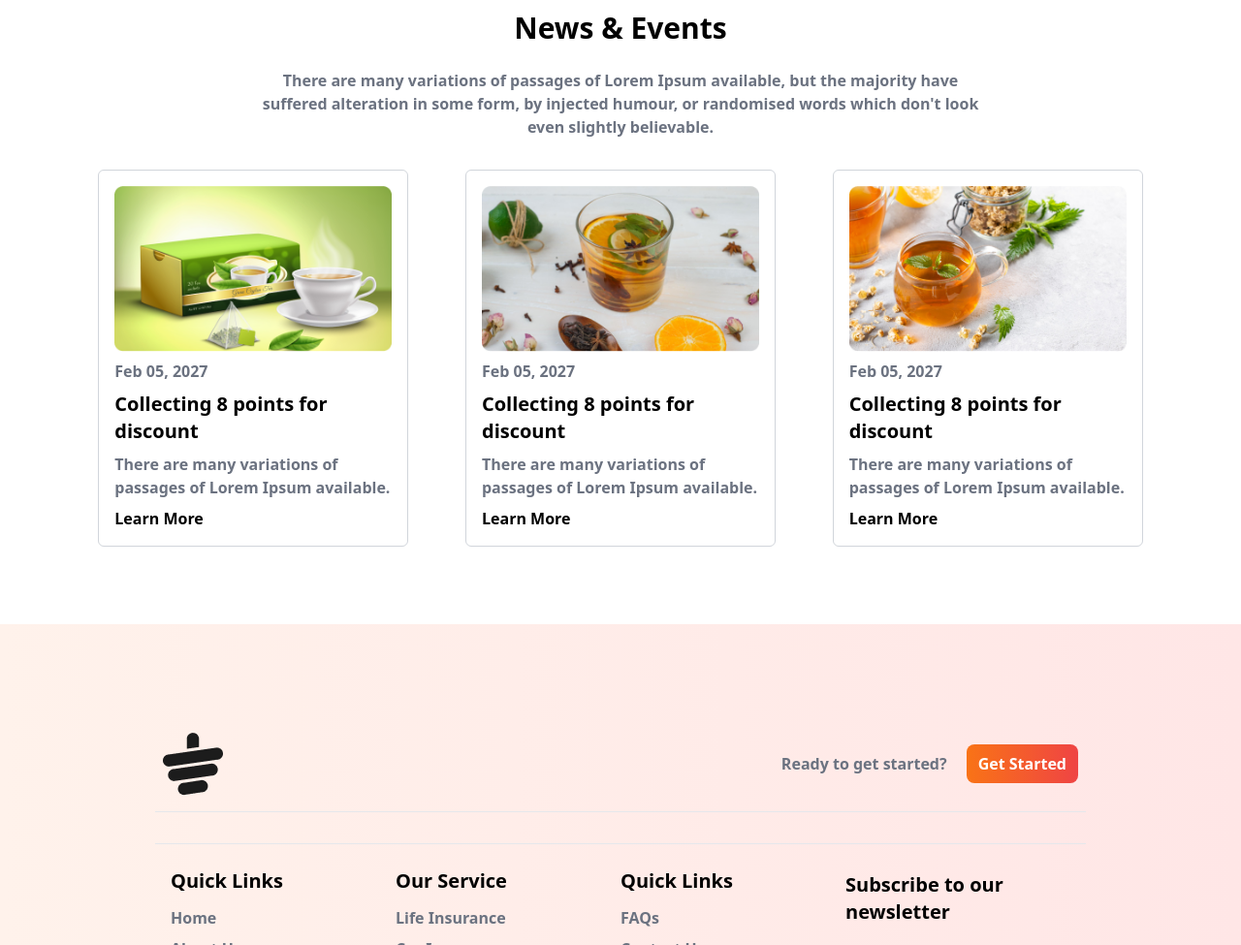
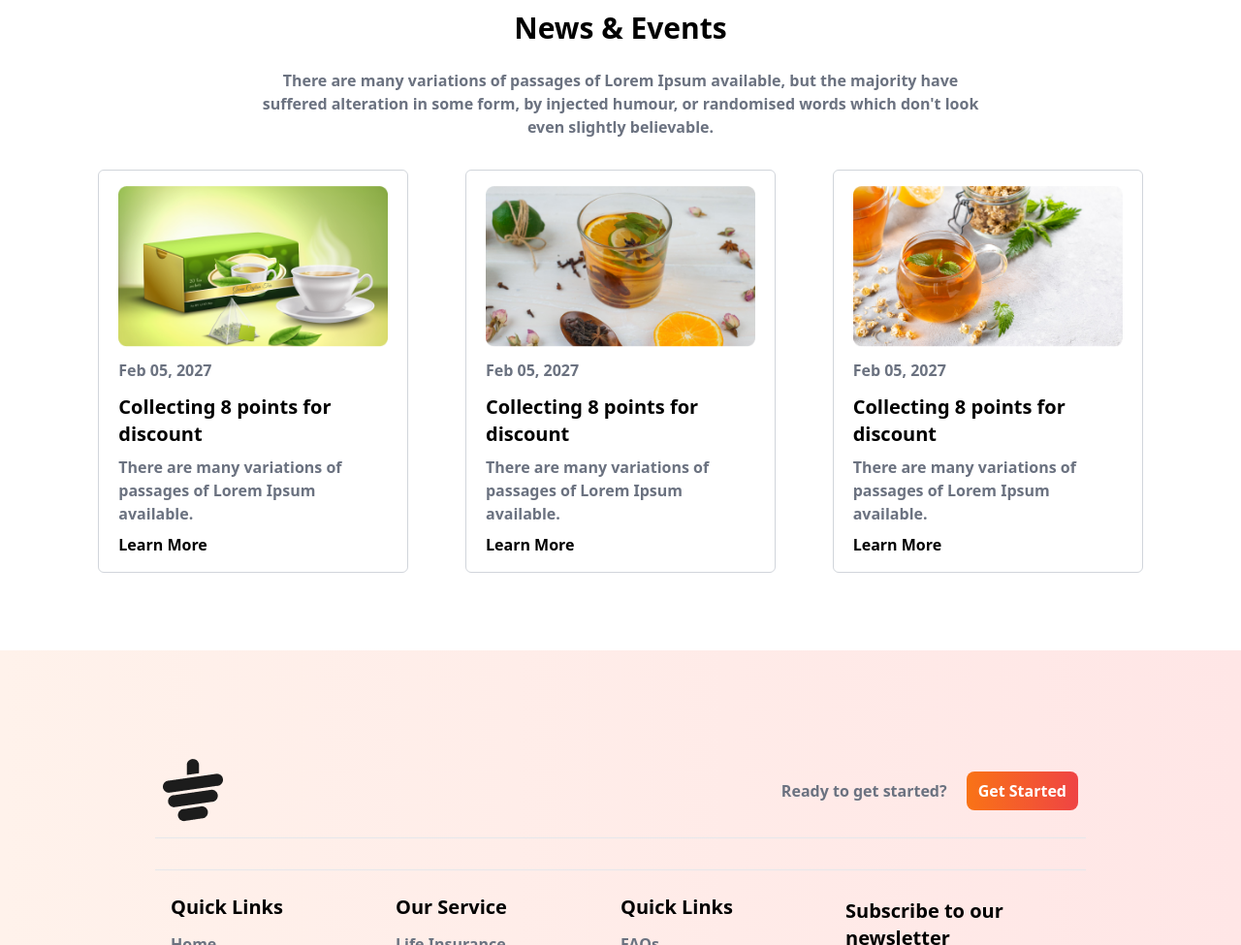
Before and after one commit to MITHU9/tea-house-with-tailwind, a website: page index.html in a window 1280 px wide. Shown: the part 2527-3502 px from the top of the page at 97% size. Drawn offline with Linux system fonts and the light colour scheme.

Commit message:
fixed some issue

```diff
--- a/index.html
+++ b/index.html
@@ -273,33 +273,36 @@
         <div
           class="grid grid-cols-1 md:grid-cols-3 gap-4 mt-4 justify-items-center"
         >
-          <div class="border border-gray-300 p-4 rounded-md lg:max-w-80">
-            <img src="./images/news-1.png" alt="" />
-            <p class="text-gray-500 font-semibold py-2">Feb 05, 2027</p>
+          <div class="border border-gray-300 py-4 px-5 rounded-md lg:max-w-80">
+            <img class="mx-auto" src="./images/news-1.png" alt="" />
+            <p class="text-gray-500 font-semibold py-3">Feb 05, 2027</p>
             <h2 class="text-xl font-semibold">
-              Collecting 8 points for discount
+              Collecting 8 points for <br />
+              discount
             </h2>
             <p class="text-gray-500 font-semibold py-2">
               There are many variations of passages of Lorem Ipsum available.
             </p>
             <a class="text-black font-semibold" href="#">Learn More</a>
           </div>
-          <div class="border border-gray-300 p-4 rounded-md lg:max-w-80">
-            <img src="./images/news-2.png" alt="" />
-            <p class="text-gray-500 font-semibold py-2">Feb 05, 2027</p>
+          <div class="border border-gray-300 py-4 px-5 rounded-md lg:max-w-80">
+            <img class="mx-auto" src="./images/news-2.png" alt="" />
+            <p class="text-gray-500 font-semibold py-3">Feb 05, 2027</p>
             <h2 class="text-xl font-semibold">
-              Collecting 8 points for discount
+              Collecting 8 points for <br />
+              discount
             </h2>
             <p class="text-gray-500 font-semibold py-2">
               There are many variations of passages of Lorem Ipsum available.
             </p>
             <a class="text-black font-semibold" href="#">Learn More</a>
           </div>
-          <div class="border border-gray-300 p-4 rounded-md lg:max-w-80">
-            <img src="./images/news-3.png" alt="" />
-            <p class="text-gray-500 font-semibold py-2">Feb 05, 2027</p>
+          <div class="border border-gray-300 py-4 px-5 rounded-md lg:max-w-80">
+            <img class="mx-auto" src="./images/news-3.png" alt="" />
+            <p class="text-gray-500 font-semibold py-3">Feb 05, 2027</p>
             <h2 class="text-xl font-semibold">
-              Collecting 8 points for discount
+              Collecting 8 points for <br />
+              discount
             </h2>
             <p class="text-gray-500 font-semibold py-2">
               There are many variations of passages of Lorem Ipsum available.
```
Also changed, not shown: output/output.css.
